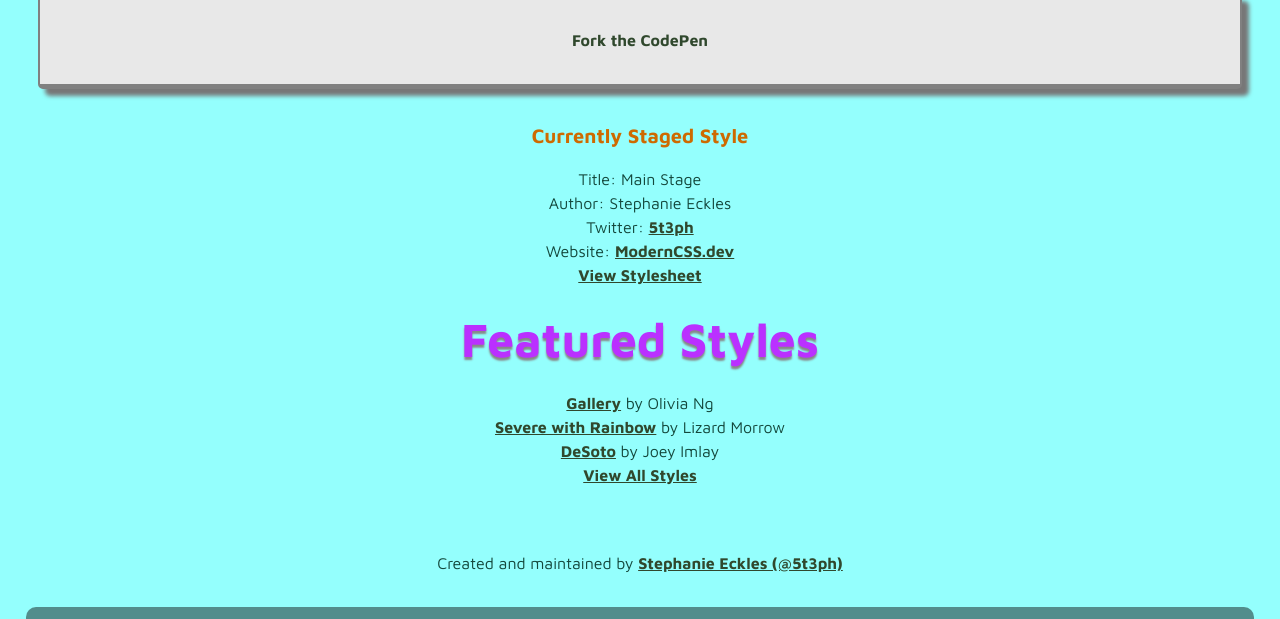
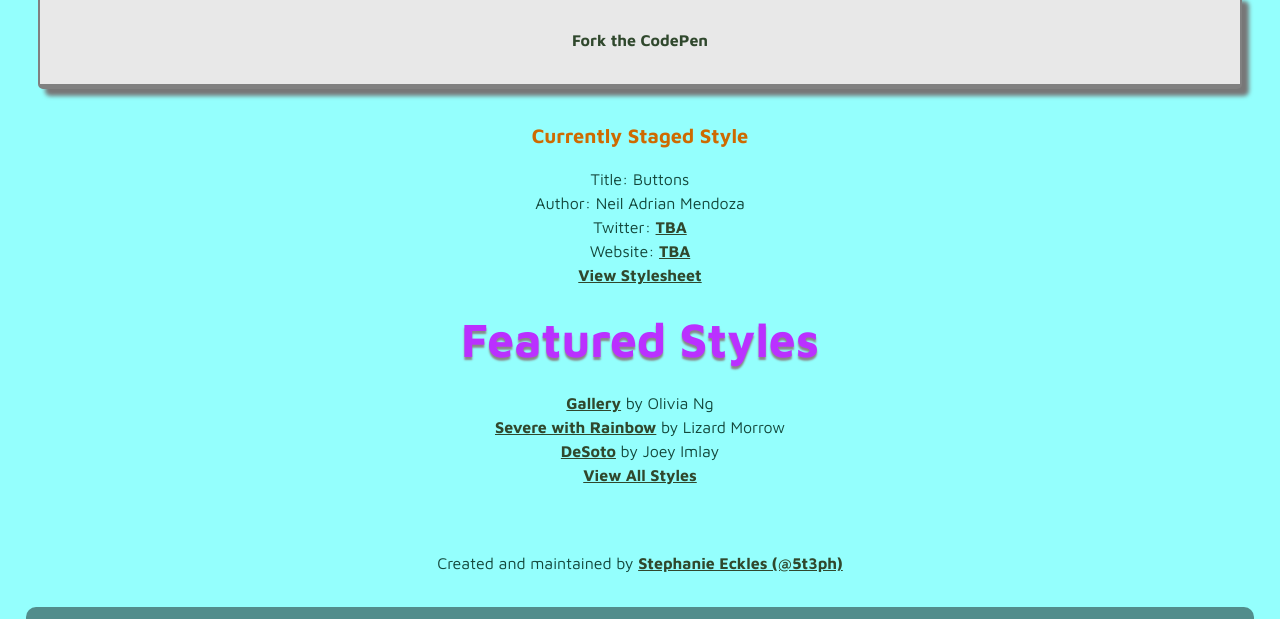
Before and after one commit to cyber-adr/comp1054-project, a website: page stylestage.html in a window 1280 px wide. Shown: the part 3873-4492 px from the top of the page. Drawn offline with Linux system fonts and the light colour scheme.

Commit message:
styles/css/buttons.css: moved and renamed from pre-processed-style.css package.json: changed input file directory stylestage.html: added attribution values

```diff
--- a/package.json
+++ b/package.json
@@ -15,8 +15,8 @@
   "type": "commonjs",
   "main": "index.js",
   "scripts": {
-    "build:css": "postcss pre-processed-style.css -o style.css",
-    "watch:css": "postcss pre-processed-style.css -o style.css -w",
+    "build:css": "postcss styles/css/buttons.css -o style.css",
+    "watch:css": "postcss styles/css/buttons.css -o style.css -w",
     "test": "echo \"Error: no test specified\" && exit 1"
   },
   "devDependencies": {
--- a/stylestage.html
+++ b/stylestage.html
@@ -138,17 +138,17 @@
     <ul>
 
 
-      <li class="profile-title"><span>Title:</span> <span>Main Stage</span></li>
-      <li class="profile-author"><span>Author:</span> <span>Stephanie Eckles</span></li>
+      <li class="profile-title"><span>Title:</span> <span>Buttons</span></li>
+      <li class="profile-author"><span>Author:</span> <span>Neil Adrian Mendoza</span></li>
       <li class="profile-twitter">
-        <span>Twitter:</span> <span><a href="https://twitter.com/5t3ph">5t3ph</a></span>
+        <span>Twitter:</span> <span><a href="https://twitter.com/5t3ph">TBA</a></span>
       </li>
       <li class="profile-website">
-        <span>Website:</span> <span><a href="https://moderncss.dev">ModernCSS.dev</a></span>
+        <span>Website:</span> <span><a href="https://moderncss.dev">TBA</a></span>
       </li>
 
     </ul>
-    <a href="/styles/css/main-stage.css">View Stylesheet</a>
+    <a href="/styles/css/buttons.css">View Stylesheet</a>
   </div>
 </aside>
 <aside id="styles">
```
Also changed, not shown: styles/css/buttons.css (renamed from pre-processed-style.css).
